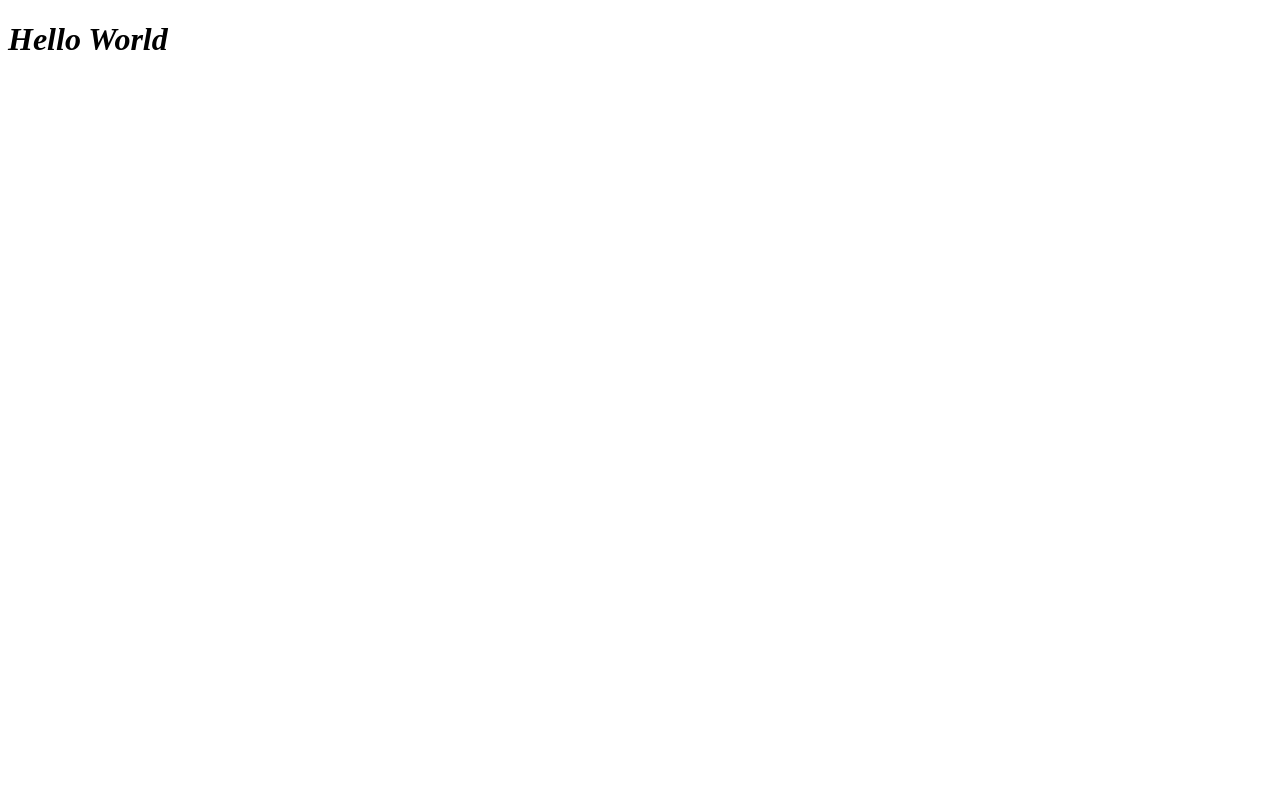
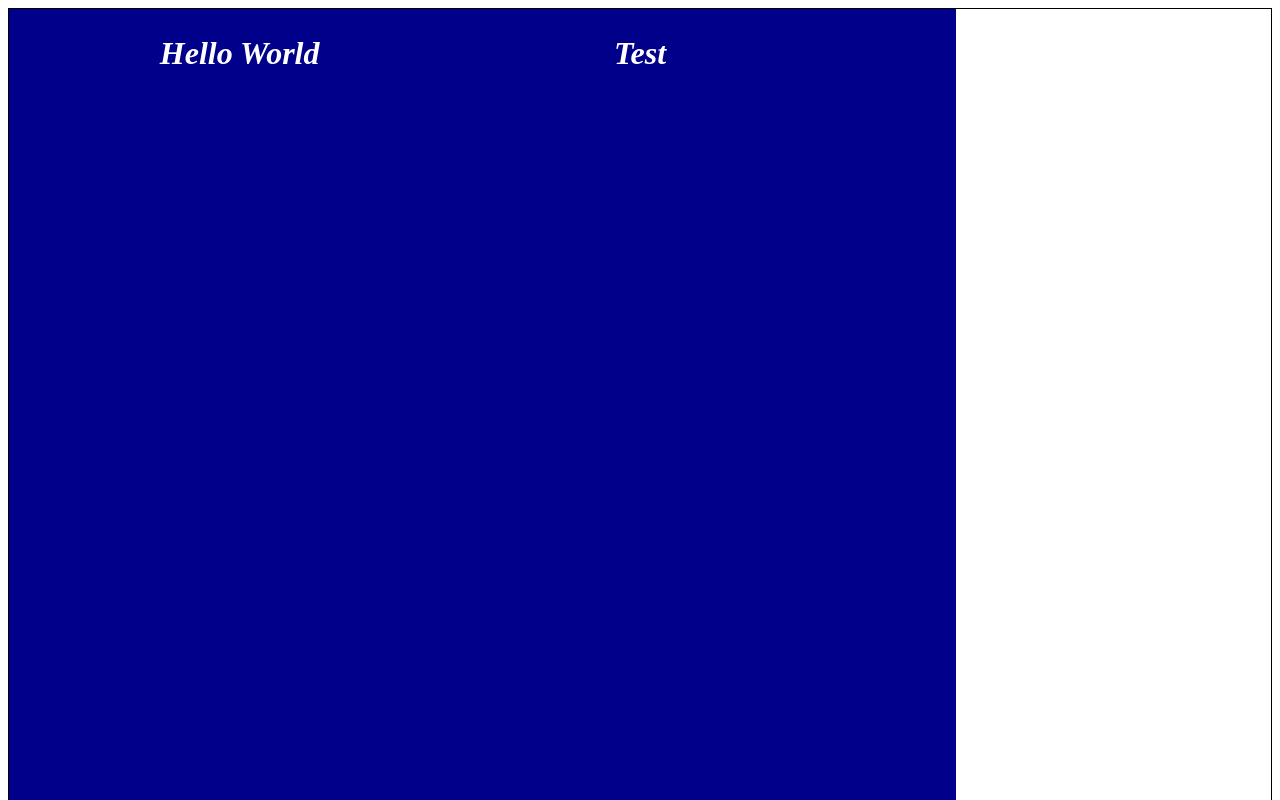
Before and after one commit to benped/winter, a plain HTML site: page index.html in a window 1280 px wide. Shown: the top 800 px of the page. Drawn offline with Linux system fonts and the light colour scheme.

Commit message:
gridm spacings

```diff
--- a/index.html
+++ b/index.html
@@ -6,5 +6,16 @@
 </head>
 
 <body>
-  <h1>Hello World</h1>
+  <div class="container">
+    <div class="nav">
+
+        <h1>Hello World</h1>
+
+
+    </div>
+<div class="center">
+  <h1>Test</h1>
+</div>
+  </div>
+
 </body>
--- a/style.css
+++ b/style.css
@@ -4,6 +4,26 @@ h1 {
 
 .container {
   display: grid;
-  grid-template-columns: repeat(3, 1fr);
+  grid-template-columns: repeat(12, 1fr);
   border: 1px solid black;
 }
+
+.container>div {
+  background: darkblue;
+  color: white;
+  font-weight: bold;
+  padding: 5px;
+  height: 1280px;
+}
+
+.center {
+  grid-column-start: SPAN 6;
+  text-align: center;
+  background-color: red;
+}
+
+.nav {
+  grid-column-start: SPAN 3;
+  text-align: right;
+
+}
```
